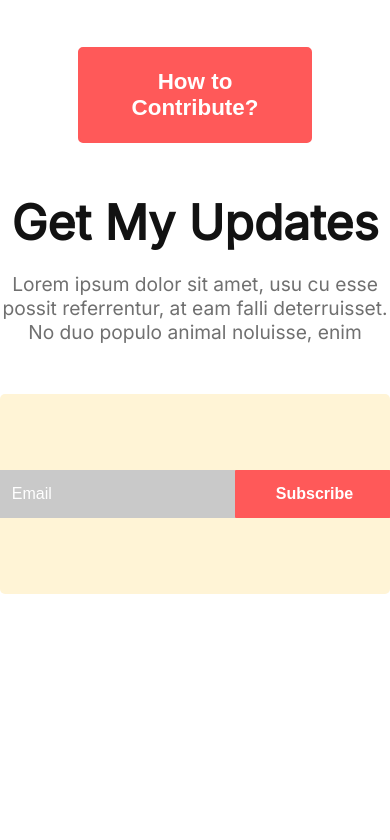
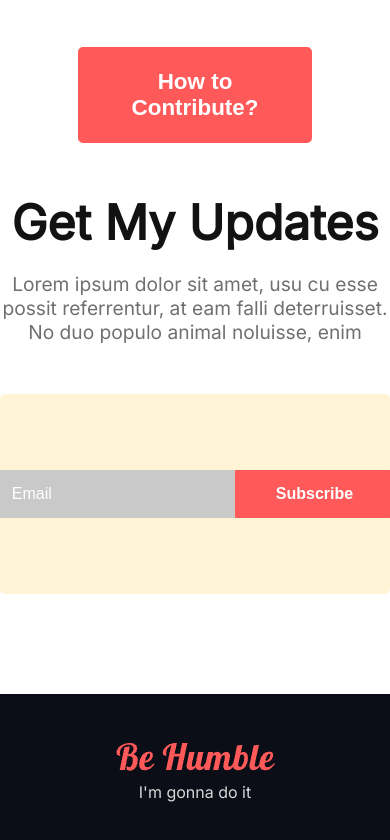
Before and after one commit to AtikHasan16/donate-today, a plain HTML site: page index.html in a window 390 px wide. Shown: the part 5808-6648 px from the top of the page. Before the commit the page ends 6502 px from the top, so only its background shows below. Drawn offline with Linux system fonts and the light colour scheme.

Commit message:
added responsive footer section

```diff
--- a/index.html
+++ b/index.html
@@ -138,6 +138,11 @@
         </div>
       </section>
     </main>
-    <footer class="footer"></footer>
+    <footer class="footer">
+      <figure>
+        <img src="./icons/Group 33505.png" alt="" />
+      </figure>
+      <p class="footer-details">I'm gonna do it</p>
+    </footer>
   </body>
 </html>
--- a/style/style.css
+++ b/style/style.css
@@ -273,3 +273,17 @@ input::placeholder {
   color: white;
 }
 /* footer section */
+
+.footer {
+  height: 180px;
+  background-color: #0b0d17;
+  padding: 40px;
+  text-align: center;
+}
+
+.footer-title {
+  color: #ff5959;
+}
+.footer-details {
+  color: #d8d8d8;
+}
```
Also changed, not shown: icons/Group 33505.png (added).
